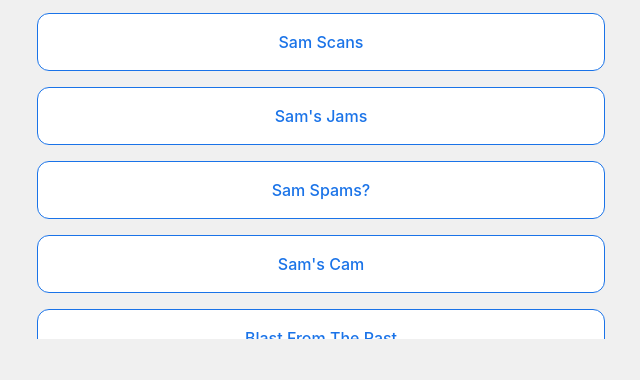
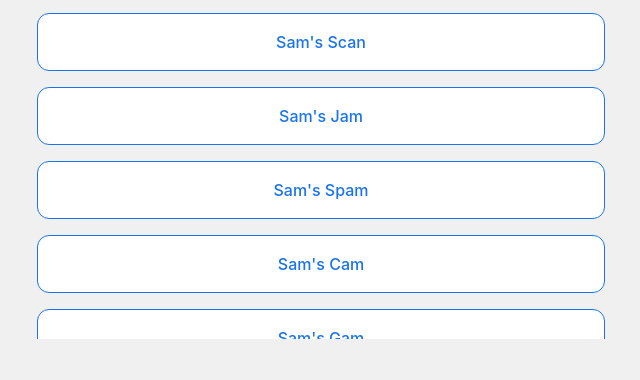
Before and after one commit to sam-trg/landing, a plain HTML site: page docs/index.html in a window 1280 px wide. Shown: the part 325-705 px from the top of the page, 319-959 px from the left. Drawn offline with Linux system fonts and the light colour scheme.

Commit message:
update links

```diff
--- a/docs/index.html
+++ b/docs/index.html
@@ -30,19 +30,23 @@
             </a>
 
             <a class="link-item" href="https://www.imdb.com/user/ur151289834/ratings/?ref_=ext_shr_lnk" target="_blank" rel="noopener noreferrer">
-                <p>Sam Scans</p>
+                <p>Sam's Scan</p>
             </a>
 
             <a class="link-item" href="https://open.spotify.com/playlist/2bdbb8QYvwzvsOeSiuxHv1?si=y3ws82YSQ2uhOj_Ft6FuOQ" target="_blank" rel="noopener noreferrer">
-                <p>Sam's Jams</p>
+                <p>Sam's Jam</p>
             </a>
 
             <a class="link-item" href="https://sam.com.in/blog" target="_blank" rel="noopener noreferrer">
-                <p>Sam Spams?</p>
+                <p>Sam's Spam</p>
             </a>
 
             <a class="link-item" href="https://samarth.pp.ua/" target="_blank" rel="noopener noreferrer">
                 <p>Sam's Cam</p>
+            </a>
+
+            <a class="link-item" href="https://sam.com.in/blackjack-remix" target="_blank" rel="noopener noreferrer">
+                <p>Sam's Gam</p>
             </a>
 
             <a class="link-item" href="https://youtu.be/92YISZb8lIk?si=_5NSiwwTO1ztdm2l" target="_blank" rel="noopener noreferrer">
```
Also changed, not shown: 1 other file.
